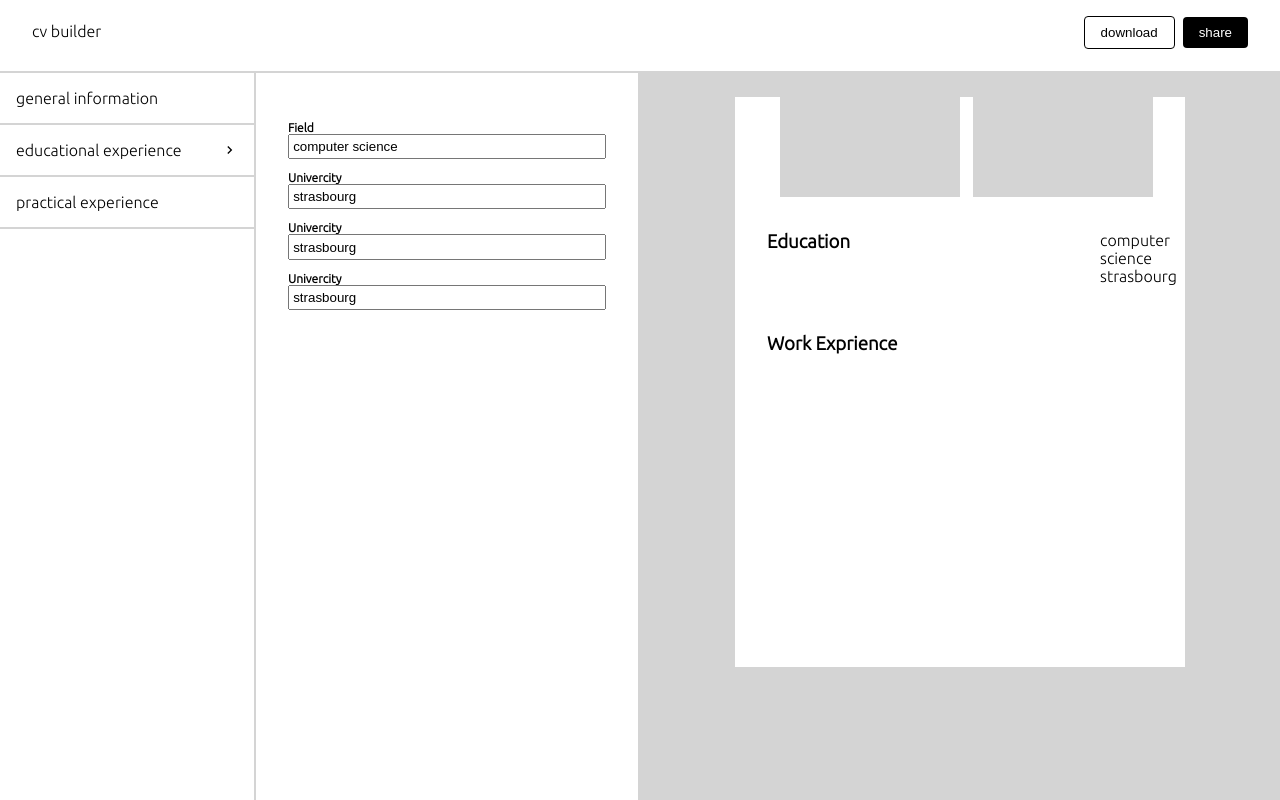
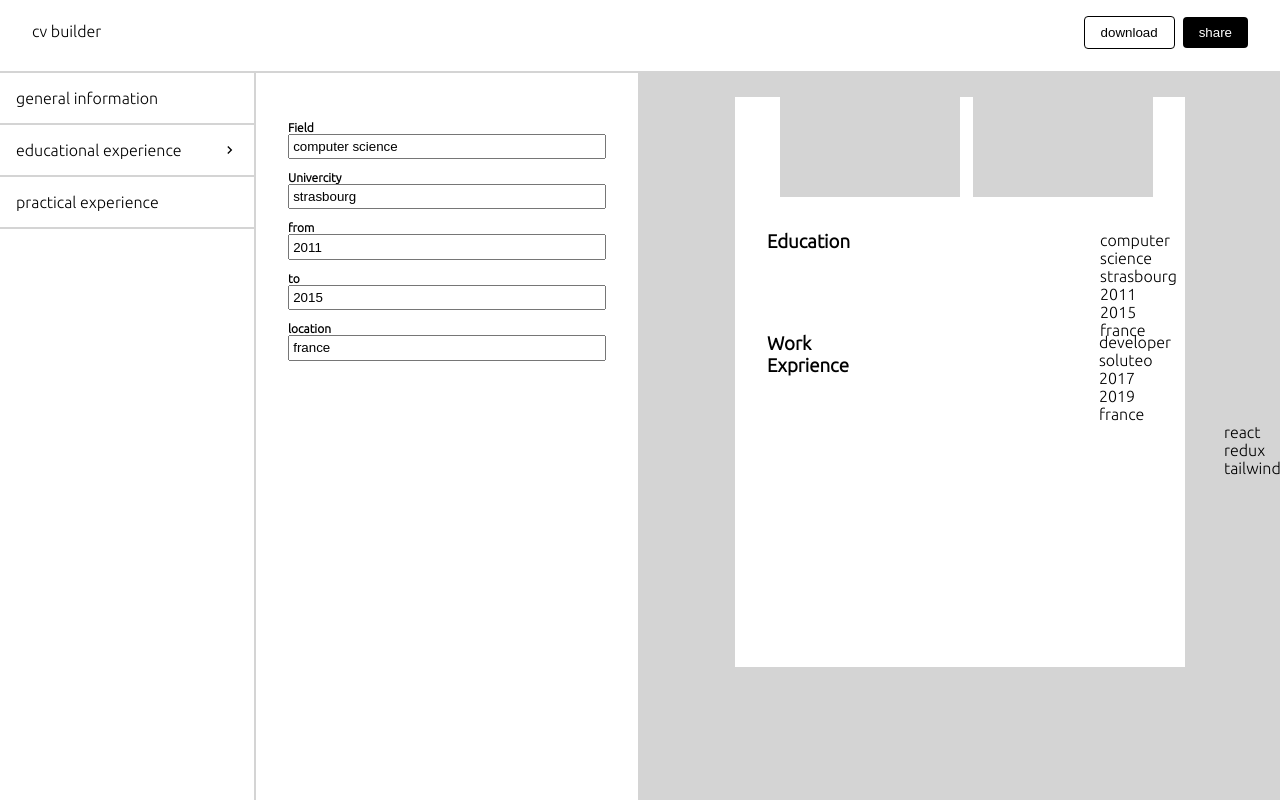
Before and after one commit to ftmhabt/cv-builder, a React (Vite) app in the folder cv-builder/: page / in a window 1280 px wide. Both pictures are taken after a click on the element "educational experience". Built offline with nearby package versions, Linux system fonts and the light colour scheme.

Commit message:
Add all data forms

```diff
--- a/cv-builder/src/App.jsx
+++ b/cv-builder/src/App.jsx
@@ -13,8 +13,8 @@ function App() {
       id: uuid(),
       role: "developer",
       company: "soluteo",
-      from: new Date(2005, 11, 17),
-      to: new Date(2010, 11, 17),
+      from: '2017',
+      to: '2019',
       location: "france",
       details: "",
       stack: ["react", "redux", "tailwind"],
@@ -25,8 +25,8 @@ function App() {
       id: uuid(),
       field: "computer science",
       univercity: "strasbourg",
-      from: new Date(2005, 11, 17),
-      to: new Date(2010, 11, 17),
+      from: '2011',
+      to: '2015',
       location: "france",
     },
   ]);
--- a/cv-builder/src/components/educational.jsx
+++ b/cv-builder/src/components/educational.jsx
@@ -29,20 +29,28 @@ export default function Educational() {
         value={data.univercity}
         onChange={(e) => handleChange(e, data.id)}
       />
-      <label htmlFor="univercity">Univercity</label>
+      <label htmlFor="from">from</label>
       <input
         type="text"
-        name="univercity"
-        id="univercity"
-        value={data.univercity}
+        name="from"
+        id="from"
+        value={data.from}
         onChange={(e) => handleChange(e, data.id)}
       />
-      <label htmlFor="univercity">Univercity</label>
+      <label htmlFor="to">to</label>
       <input
         type="text"
-        name="univercity"
-        id="univercity"
-        value={data.univercity}
+        name="to"
+        id="to"
+        value={data.to}
+        onChange={(e) => handleChange(e, data.id)}
+      />
+      <label htmlFor="location">location</label>
+      <input
+        type="text"
+        name="location"
+        id="location"
+        value={data.location}
         onChange={(e) => handleChange(e, data.id)}
       />
     </form>
--- a/cv-builder/src/components/professional.jsx
+++ b/cv-builder/src/components/professional.jsx
@@ -1,31 +1,81 @@
-import { useContext,useState } from "react";
+import { useContext } from "react";
 import cvContext from "../context/general-context";
 
 export default function Professional() {
-  const context =useContext(cvContext);
-  const [name,setName]=useState('');
-  const [year,setYear]=useState('');
+  const context = useContext(cvContext);
 
-  const sendData =()=>{
-    context.setExprience([...context.exprience,{exname: name,exyear:year}])
-  }
-  return (
-    <form>
-      <label htmlFor="name">company Name</label>
+  const handleChange = (e, id) => {
+    const newExprience = context.exprience.map((data) =>
+      data.id === id ? { ...data, [e.target.name]: e.target.value } : data
+    );
+    context.setExprience(newExprience);
+  };
+
+  const handleStacks = (e, id) => {
+    const stackArray = e.target.value.split(',');
+    const newExprience = context.exprience.map((data) =>
+      data.id === id ? { ...data, [e.target.name]: stackArray } : data
+    );
+    context.setExprience(newExprience);
+  };
+
+  return context.exprience.map((data, index) => (
+    <form key={index}>
+      <label htmlFor="role">Role</label>
       <input
         type="text"
-        id="name"
-        value={context.name}
-        onChange={(e) => setName(e.target.value)}
+        name="role"
+        id="role"
+        value={data.role}
+        onChange={(e) => handleChange(e, data.id)}
       />
-      <label htmlFor="year">year</label>
+      <label htmlFor="company">Company</label>
       <input
         type="text"
-        id="year"
-        value={context.year}
-        onChange={(e) => setYear(e.target.value)}
+        name="company"
+        id="company"
+        value={data.company}
+        onChange={(e) => handleChange(e, data.id)}
       />
-      <button onClick={(e)=>{sendData(); e.preventDefault();}}>Apply</button>
+      <label htmlFor="from">from</label>
+      <input
+        type="text"
+        name="from"
+        id="from"
+        value={data.from}
+        onChange={(e) => handleChange(e, data.id)}
+      />
+      <label htmlFor="to">to</label>
+      <input
+        type="text"
+        name="to"
+        id="to"
+        value={data.to}
+        onChange={(e) => handleChange(e, data.id)}
+      />
+      <label htmlFor="location">location</label>
+      <input
+        type="text"
+        name="location"
+        id="location"
+        value={data.location}
+        onChange={(e) => handleChange(e, data.id)}
+      />
+      <label htmlFor="details"></label>
+      <textarea
+        name="details"
+        id="details"
+        value={data.details}
+        onChange={(e) => handleChange(e, data.id)}
+      ></textarea>
+      <label htmlFor="stack">stack</label>
+      <input
+        type="text"
+        name="stack"
+        id="stack"
+        value={data.stack.toString()}
+        onChange={(e) => handleStacks(e, data.id)}
+      />
     </form>
-  );
+  ));
 }
--- a/cv-builder/src/components/right.jsx
+++ b/cv-builder/src/components/right.jsx
@@ -26,15 +26,25 @@ export default function Right() {
             <div key={item.id}>
               <div>{item.field}</div>
               <div>{item.univercity}</div>
+              <div>{item.from}</div>
+              <div>{item.to}</div>
+              <div>{item.location}</div>
             </div>
           ))}
         </div>
         <div className="profession">
           <h3>Work Exprience</h3>
-          {context.exprience?.map((exprience) => (
-            <div key={exprience.id}>
-              <div>{exprience.exname}</div>
-              <div>{exprience.exyear}</div>
+          {context.exprience.map((item) => (
+            <div key={item.id}>
+              <div>{item.role}</div>
+              <div>{item.company}</div>
+              <div>{item.from}</div>
+              <div>{item.to}</div>
+              <div>{item.location}</div>
+              <div>{item.details}</div>
+              <div>{item.stack.map((item,index)=>(
+                <div key={index}>{item}</div>
+              ))}</div>
             </div>
           ))}
         </div>
```
